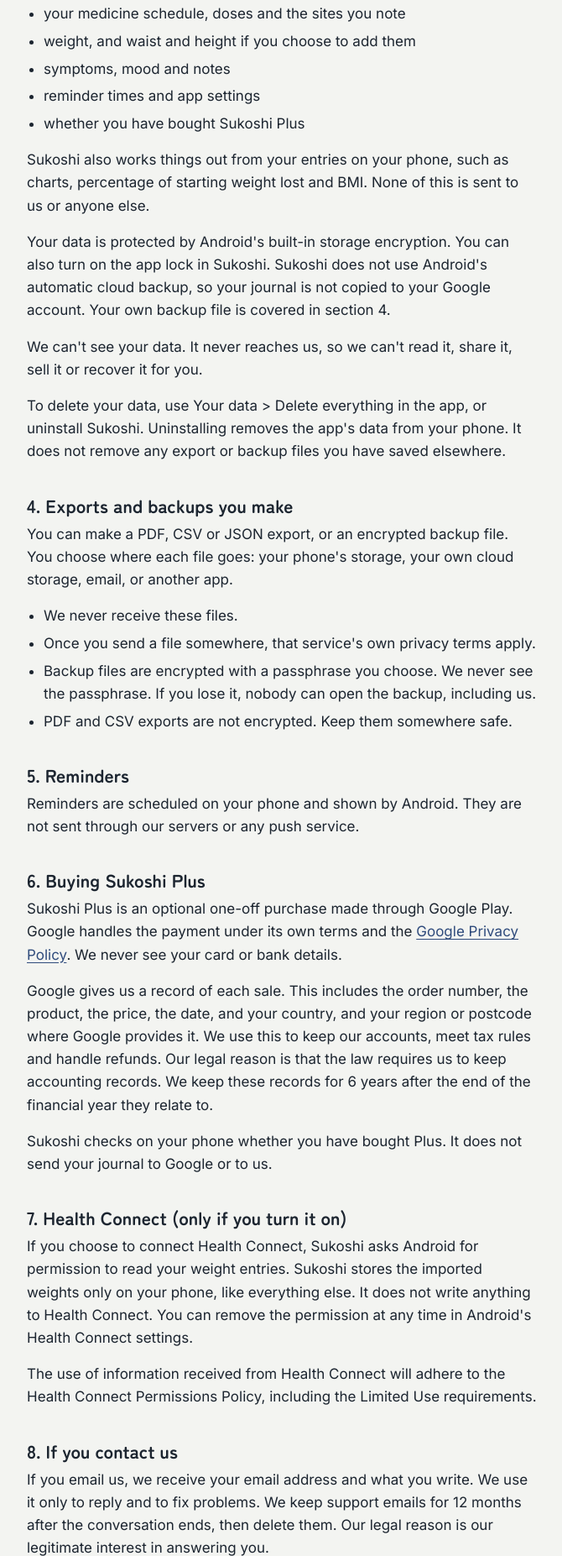
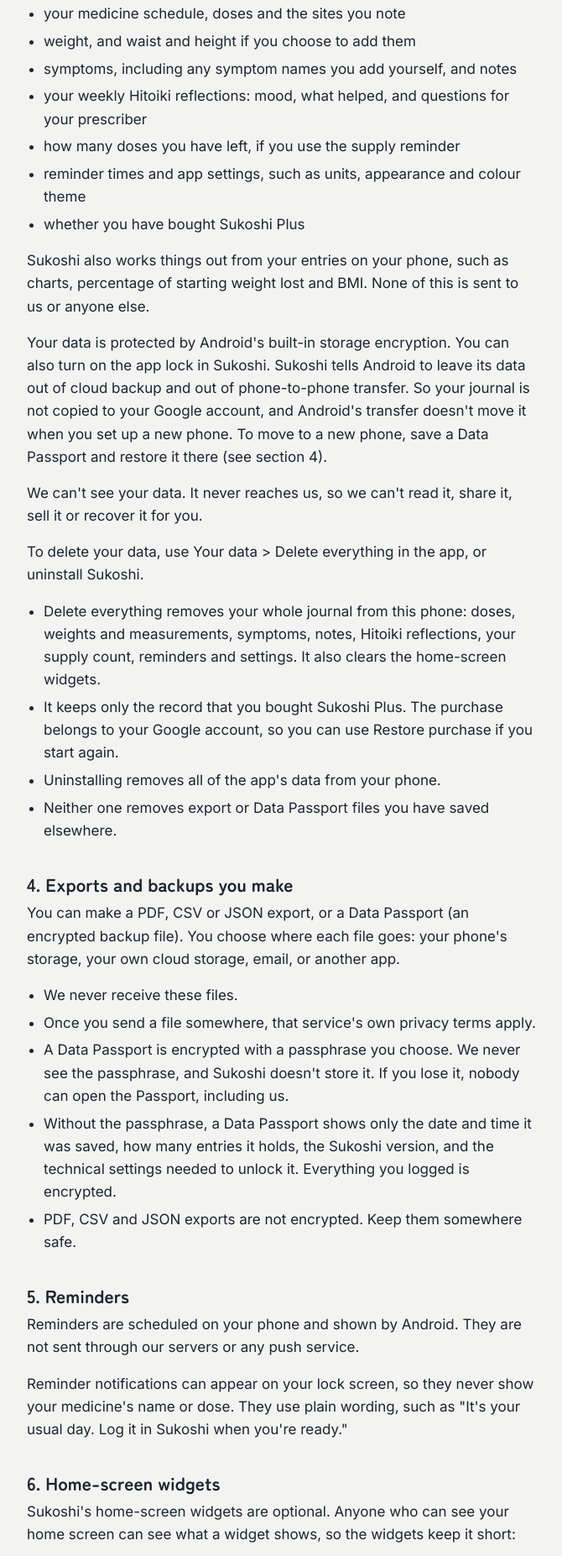
Before and after one commit to Sukoshi-Apps/sukoshi-apps.github.io, a plain HTML site: page privacy-policy.html in a window 1280 px wide. Shown: the part 735-2588 px from the top of the page at 84% size, without its empty margins (304-974 px from the left). Drawn offline with Linux system fonts and the light colour scheme.

Commit message:
Privacy policy and home page: match what the app does (10 Nov 2026)
Policy: remove Health Connect (not in the app; v1.1), add home-screen widgets
section and neutral notification wording, list Hitoiki, own symptoms, supply
count and appearance settings, phone-to-phone transfer, Data Passport naming
and what it shows without the passphrase, JSON exports unencrypted, what
Delete everything removes and keeps. Effective date 10 November 2026.
Home page: weekly or daily medicines, not weekly only.

Co-Authored-By: Claude Opus 5.5 <noreply@anthropic.com>

```diff
--- a/privacy-policy.html
+++ b/privacy-policy.html
@@ -25,7 +25,7 @@
   <main id="main">
     <div class="wrap">
       <h1>Sukoshi privacy policy</h1>
-      <p class="effective">Effective date: 9 November 2026</p>
+      <p class="effective">Effective date: 10 November 2026</p>
 
       <h2>1. Who we are</h2>
       <p>Sukoshi is a journal app for Android. It is made by Dare 2 Thread Ltd, a company registered in England and Wales (company number 12931577), registered office 25 Beechcroft Avenue, Birmingham, England, B28 9ER, United Kingdom. In this policy, "we" and "us" means Dare 2 Thread Ltd.</p>
@@ -44,35 +44,50 @@
       <ul>
         <li>your medicine schedule, doses and the sites you note</li>
         <li>weight, and waist and height if you choose to add them</li>
-        <li>symptoms, mood and notes</li>
-        <li>reminder times and app settings</li>
+        <li>symptoms, including any symptom names you add yourself, and notes</li>
+        <li>your weekly Hitoiki reflections: mood, what helped, and questions for your prescriber</li>
+        <li>how many doses you have left, if you use the supply reminder</li>
+        <li>reminder times and app settings, such as units, appearance and colour theme</li>
         <li>whether you have bought Sukoshi Plus</li>
       </ul>
       <p>Sukoshi also works things out from your entries on your phone, such as charts, percentage of starting weight lost and BMI. None of this is sent to us or anyone else.</p>
-      <p>Your data is protected by Android's built-in storage encryption. You can also turn on the app lock in Sukoshi. Sukoshi does not use Android's automatic cloud backup, so your journal is not copied to your Google account. Your own backup file is covered in section 4.</p>
+      <p>Your data is protected by Android's built-in storage encryption. You can also turn on the app lock in Sukoshi. Sukoshi tells Android to leave its data out of cloud backup and out of phone-to-phone transfer. So your journal is not copied to your Google account, and Android's transfer doesn't move it when you set up a new phone. To move to a new phone, save a Data Passport and restore it there (see section 4).</p>
       <p>We can't see your data. It never reaches us, so we can't read it, share it, sell it or recover it for you.</p>
-      <p>To delete your data, use Your data &gt; Delete everything in the app, or uninstall Sukoshi. Uninstalling removes the app's data from your phone. It does not remove any export or backup files you have saved elsewhere.</p>
+      <p>To delete your data, use Your data &gt; Delete everything in the app, or uninstall Sukoshi.</p>
+      <ul>
+        <li>Delete everything removes your whole journal from this phone: doses, weights and measurements, symptoms, notes, Hitoiki reflections, your supply count, reminders and settings. It also clears the home-screen widgets.</li>
+        <li>It keeps only the record that you bought Sukoshi Plus. The purchase belongs to your Google account, so you can use Restore purchase if you start again.</li>
+        <li>Uninstalling removes all of the app's data from your phone.</li>
+        <li>Neither one removes export or Data Passport files you have saved elsewhere.</li>
+      </ul>
 
       <h2>4. Exports and backups you make</h2>
-      <p>You can make a PDF, CSV or JSON export, or an encrypted backup file. You choose where each file goes: your phone's storage, your own cloud storage, email, or another app.</p>
+      <p>You can make a PDF, CSV or JSON export, or a Data Passport (an encrypted backup file). You choose where each file goes: your phone's storage, your own cloud storage, email, or another app.</p>
       <ul>
         <li>We never receive these files.</li>
         <li>Once you send a file somewhere, that service's own privacy terms apply.</li>
-        <li>Backup files are encrypted with a passphrase you choose. We never see the passphrase. If you lose it, nobody can open the backup, including us.</li>
-        <li>PDF and CSV exports are not encrypted. Keep them somewhere safe.</li>
+        <li>A Data Passport is encrypted with a passphrase you choose. We never see the passphrase, and Sukoshi doesn't store it. If you lose it, nobody can open the Passport, including us.</li>
+        <li>Without the passphrase, a Data Passport shows only the date and time it was saved, how many entries it holds, the Sukoshi version, and the technical settings needed to unlock it. Everything you logged is encrypted.</li>
+        <li>PDF, CSV and JSON exports are not encrypted. Keep them somewhere safe.</li>
       </ul>
 
       <h2>5. Reminders</h2>
       <p>Reminders are scheduled on your phone and shown by Android. They are not sent through our servers or any push service.</p>
+      <p>Reminder notifications can appear on your lock screen, so they never show your medicine's name or dose. They use plain wording, such as "It's your usual day. Log it in Sukoshi when you're ready."</p>
 
-      <h2>6. Buying Sukoshi Plus</h2>
+      <h2>6. Home-screen widgets</h2>
+      <p>Sukoshi's home-screen widgets are optional. Anyone who can see your home screen can see what a widget shows, so the widgets keep it short:</p>
+      <ul>
+        <li>The Next widgets show the day and time of your next dose and, for a daily medicine, whether today's is logged. They never show your medicine's name or dose.</li>
+        <li>With Sukoshi Plus, the This week widget shows which days this week you've logged, the Weight widget shows your 7-day average weight and trend, and the Supply widget shows how many doses you have left.</li>
+        <li>The Weight widget has a Hide numbers option that shows the trend line only. It's on by default when app lock is on.</li>
+      </ul>
+      <p>What the widgets show is kept in the app's private storage on your phone. It is never sent anywhere.</p>
+
+      <h2>7. Buying Sukoshi Plus</h2>
       <p>Sukoshi Plus is an optional one-off purchase made through Google Play. Google handles the payment under its own terms and the <a href="https://policies.google.com/privacy" rel="noopener noreferrer">Google Privacy Policy</a>. We never see your card or bank details.</p>
       <p>Google gives us a record of each sale. This includes the order number, the product, the price, the date, and your country, and your region or postcode where Google provides it. We use this to keep our accounts, meet tax rules and handle refunds. Our legal reason is that the law requires us to keep accounting records. We keep these records for 6 years after the end of the financial year they relate to.</p>
       <p>Sukoshi checks on your phone whether you have bought Plus. It does not send your journal to Google or to us.</p>
-
-      <h2>7. Health Connect (only if you turn it on)</h2>
-      <p>If you choose to connect Health Connect, Sukoshi asks Android for permission to read your weight entries. Sukoshi stores the imported weights only on your phone, like everything else. It does not write anything to Health Connect. You can remove the permission at any time in Android's Health Connect settings.</p>
-      <p>The use of information received from Health Connect will adhere to the Health Connect Permissions Policy, including the Limited Use requirements.</p>
 
       <h2>8. If you contact us</h2>
       <p>If you email us, we receive your email address and what you write. We use it only to reply and to fix problems. We keep support emails for 12 months after the conversation ends, then delete them. Our legal reason is our legitimate interest in answering you.</p>
@@ -97,7 +112,7 @@
       <p>If you're unhappy with how we've handled your information, you can complain to the Information Commissioner's Office (ICO) at <a href="https://ico.org.uk" rel="noopener noreferrer">ico.org.uk</a> or on <a href="tel:+443031231113">0303 123 1113</a>. We'd appreciate the chance to sort it out first.</p>
 
       <h2>12. Security</h2>
-      <p>The journal is kept in the app's private storage, protected by Android's encryption and your optional app lock. Backup files use strong encryption with your passphrase. Sukoshi does not send journal data over the internet, so there is nothing for us to protect in transit.</p>
+      <p>The journal is kept in the app's private storage, protected by Android's encryption and your optional app lock. Data Passport files use strong encryption with your passphrase. Sukoshi does not send journal data over the internet, so there is nothing for us to protect in transit.</p>
 
       <h2>13. Changes to this policy</h2>
       <p>If we change this policy, we'll update the date at the top. If a change affects what happens to your data, we'll also tell you in the app before it takes effect.</p>
```
Also changed, not shown: index.html (+2 -2 lines).
